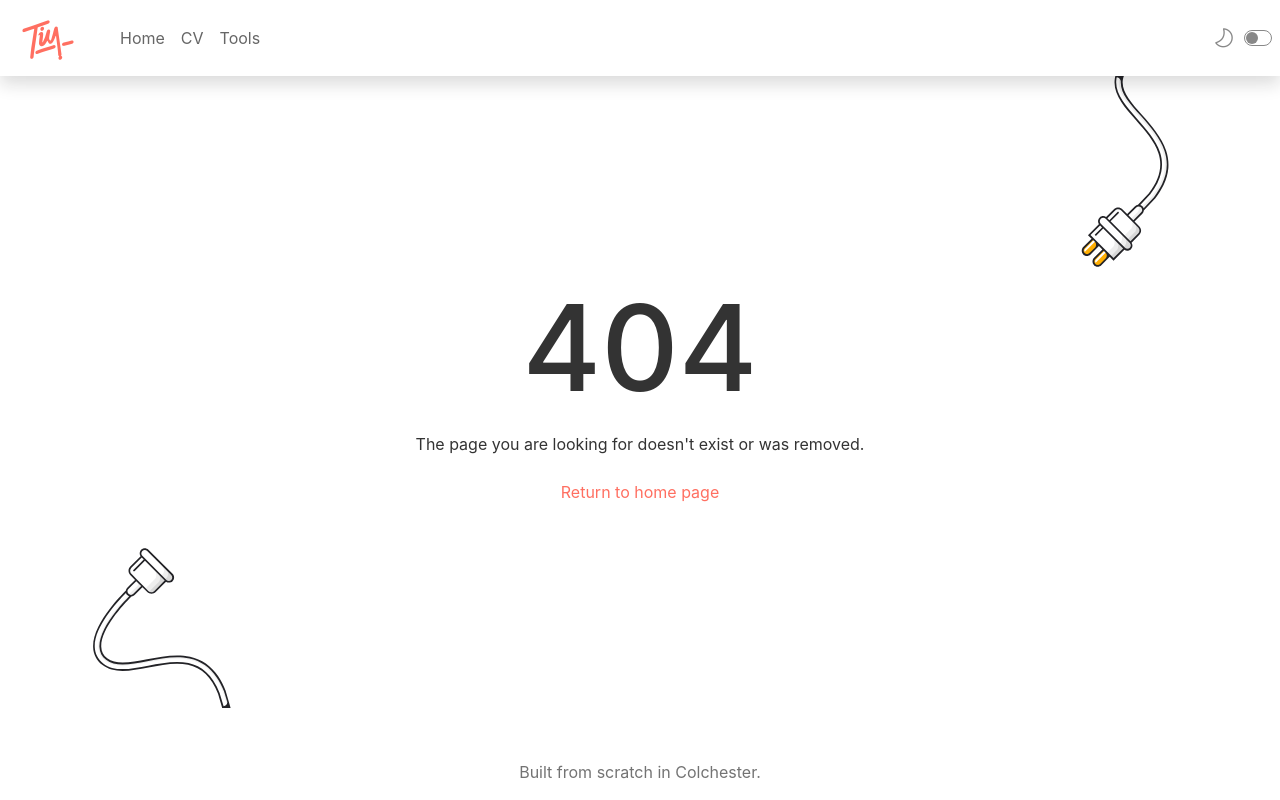
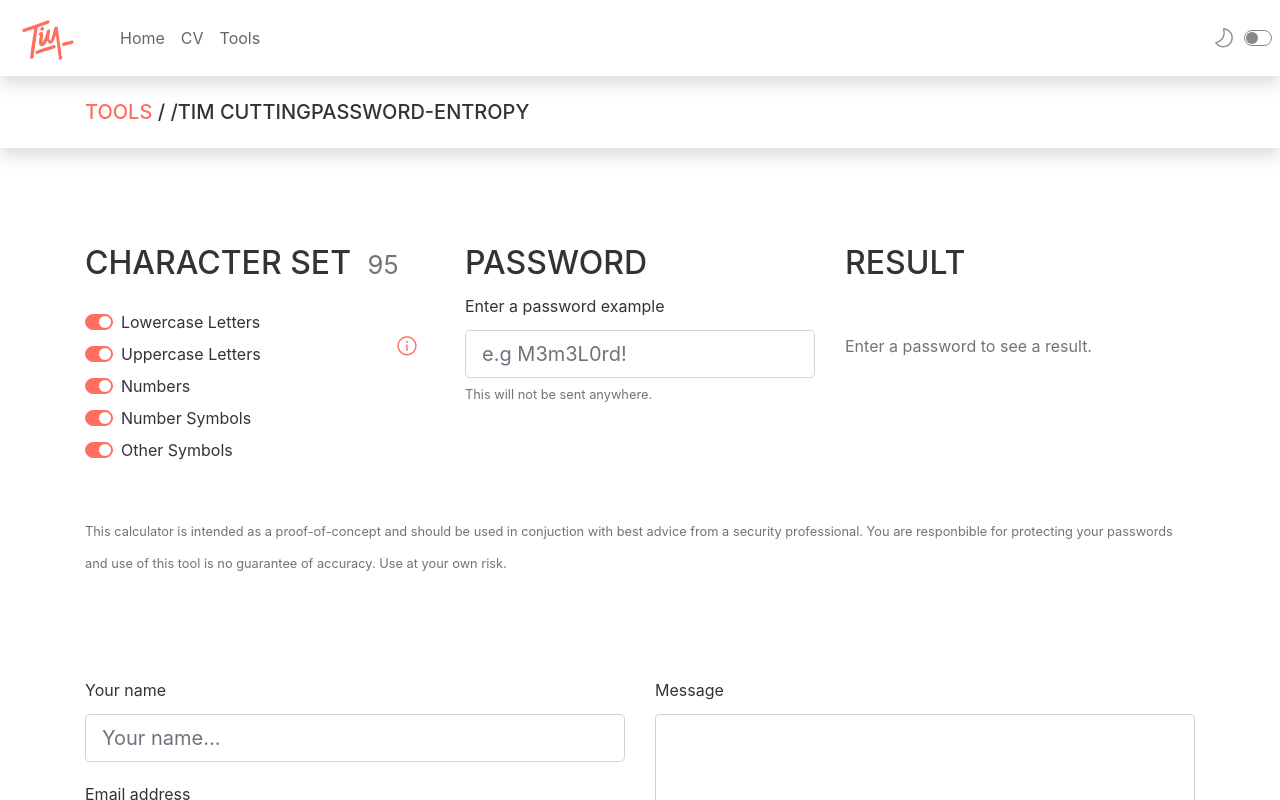
Before and after one commit to idlelimey/tim-cutting, a React (Create React App) app: page /tim-cutting/tools/password-entropy in a window 1280 px wide. Before the commit this address led to /404. Built offline with nearby package versions, Linux system fonts and the light colour scheme.

Commit message:
Update routes

```diff
--- a/src/App.js
+++ b/src/App.js
@@ -38,14 +38,14 @@ function App() {
                     <main>
                         <div className="content">
                             <Switch>
-                                <Route path="/" exact component={Home} />
-                                <Route path="/cv" component={CV} />
-                                <Route path="/tools" exact component={Tools} />
-                                <Route path="/tools/download-calculator" exact component={DownloadCalc} />
-                                <Route path="/tools/contrast-ratio" exact component={Contrast} />
-                                <Route path="/tools/password-entropy" exact component={PasswordEntropy} />
-                                <Route path="/404" component={NotFound} />
-                                <Redirect to="/404" />
+                                <Route path="/tim-cutting/" exact component={Home} />
+                                <Route path="/tim-cutting/cv" component={CV} />
+                                <Route path="/tim-cutting/tools" exact component={Tools} />
+                                <Route path="/tim-cutting/tools/download-calculator" exact component={DownloadCalc} />
+                                <Route path="/tim-cutting/tools/contrast-ratio" exact component={Contrast} />
+                                <Route path="/tim-cutting/tools/password-entropy" exact component={PasswordEntropy} />
+                                <Route path="/tim-cutting/404" component={NotFound} />
+                                <Redirect to="/tim-cutting/404" />
                             </Switch>
                         </div>
                         <Footer />
```
